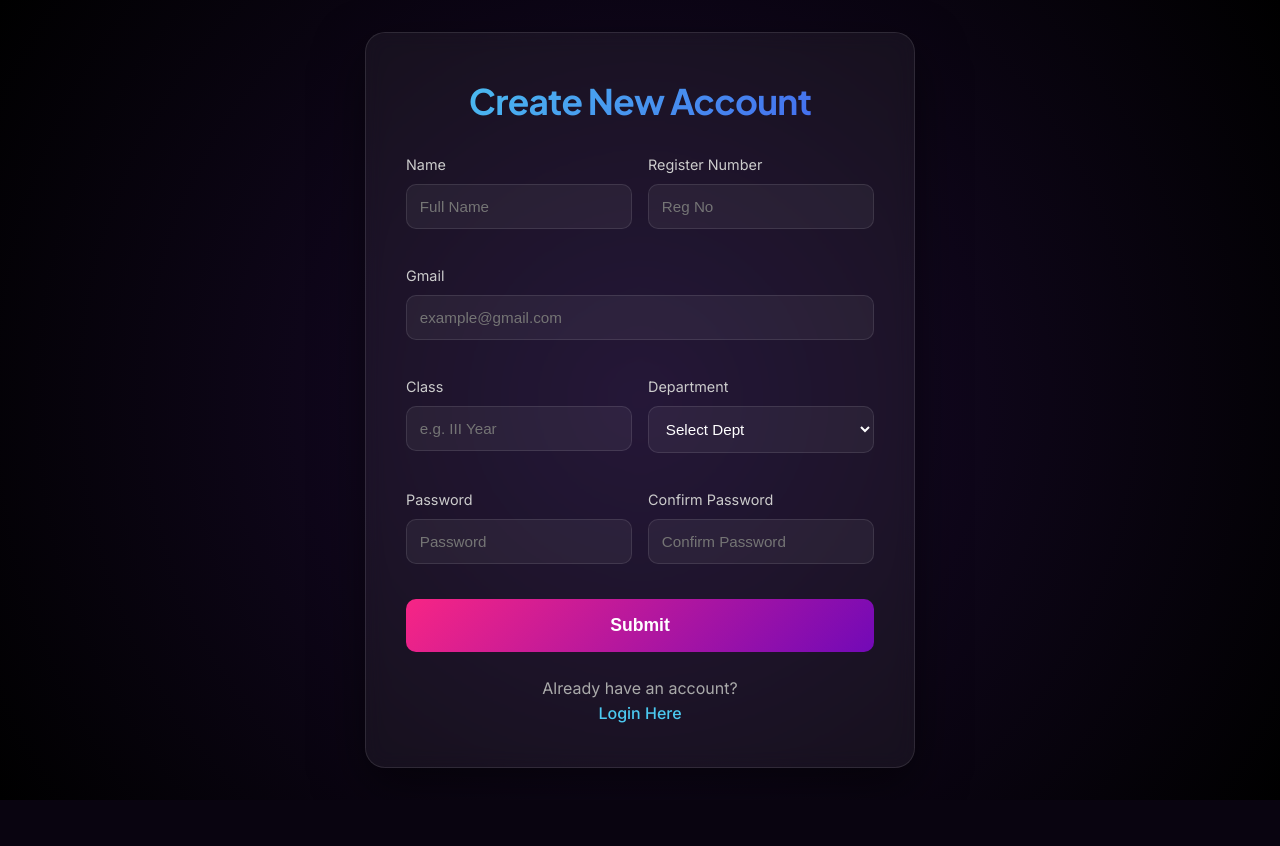
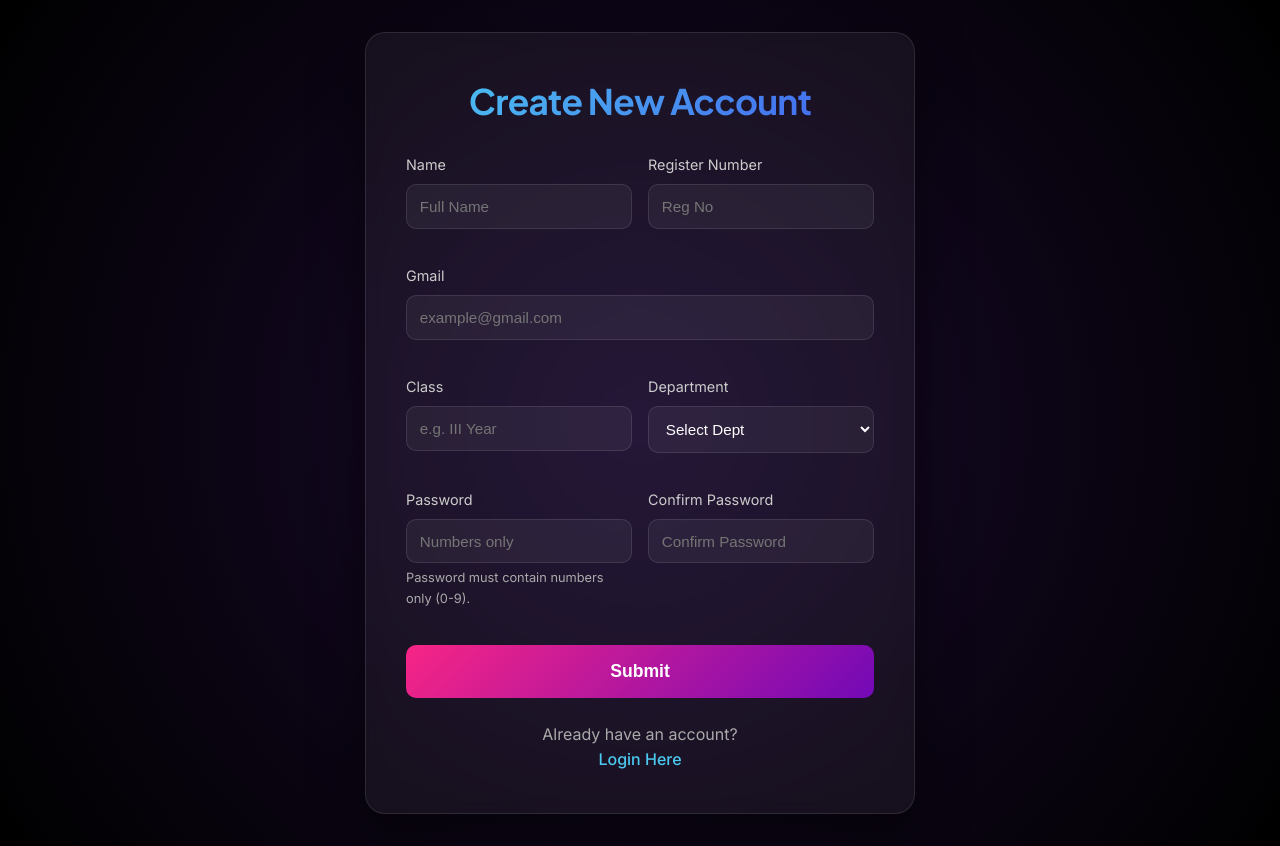
Before and after one commit to eshamohamed336-coder/cep-project-, a Flask app: page /signup in a window 1280 px wide. Before the commit the page ends 800 px from the top, so only its background shows below. Run offline with Flask 3, Linux system fonts and the light colour scheme.

Commit message:
Enforce numeric-only password for student signup

```diff
--- a/templates/signup.html
+++ b/templates/signup.html
@@ -156,7 +156,8 @@
                     </div>
                     <div class="form-group">
                         <label>Password</label>
-                        <input type="password" id="password" required placeholder="Password">
+                        <input type="password" id="password" required placeholder="Numbers only" inputmode="numeric" pattern="[0-9]*">
+                        <div style="font-size: 0.8rem; color: #aaa; margin-top: 5px;">Password must contain numbers only (0-9).</div>
                     </div>
                     <div class="form-group">
                         <label>Confirm Password</label>
@@ -192,6 +193,14 @@
 
             if (password !== confirmPassword) {
                 errorMsg.textContent = 'Passwords do not match!';
+                errorMsg.style.display = 'block';
+                return;
+            }
+
+            // Numeric Only Password Validation
+            const numericRegex = /^\d+$/;
+            if (!numericRegex.test(password)) {
+                errorMsg.textContent = 'Password must contain numbers only.';
                 errorMsg.style.display = 'block';
                 return;
             }
```
Also changed, not shown: signup.html (+10 -1 lines).
